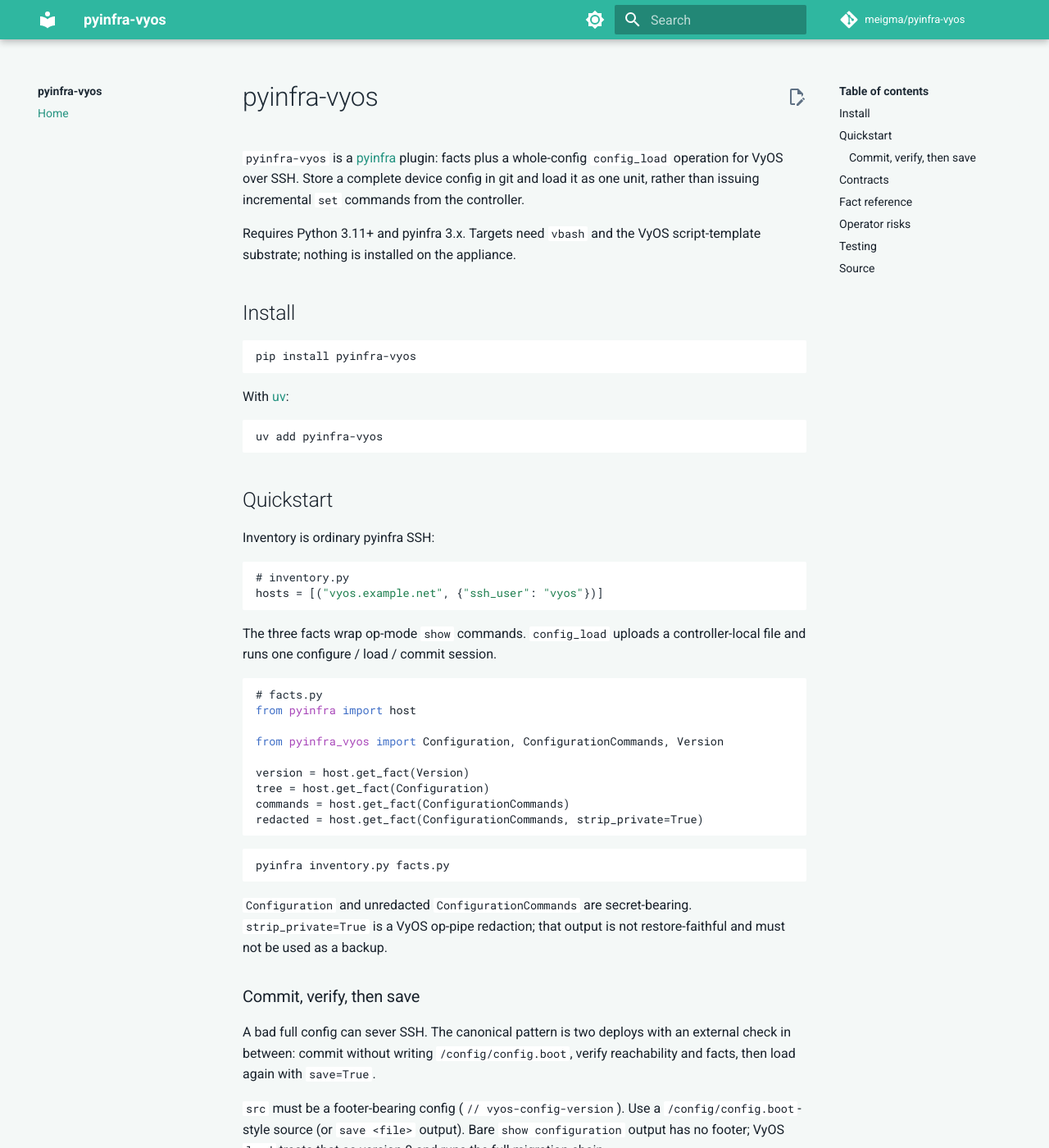
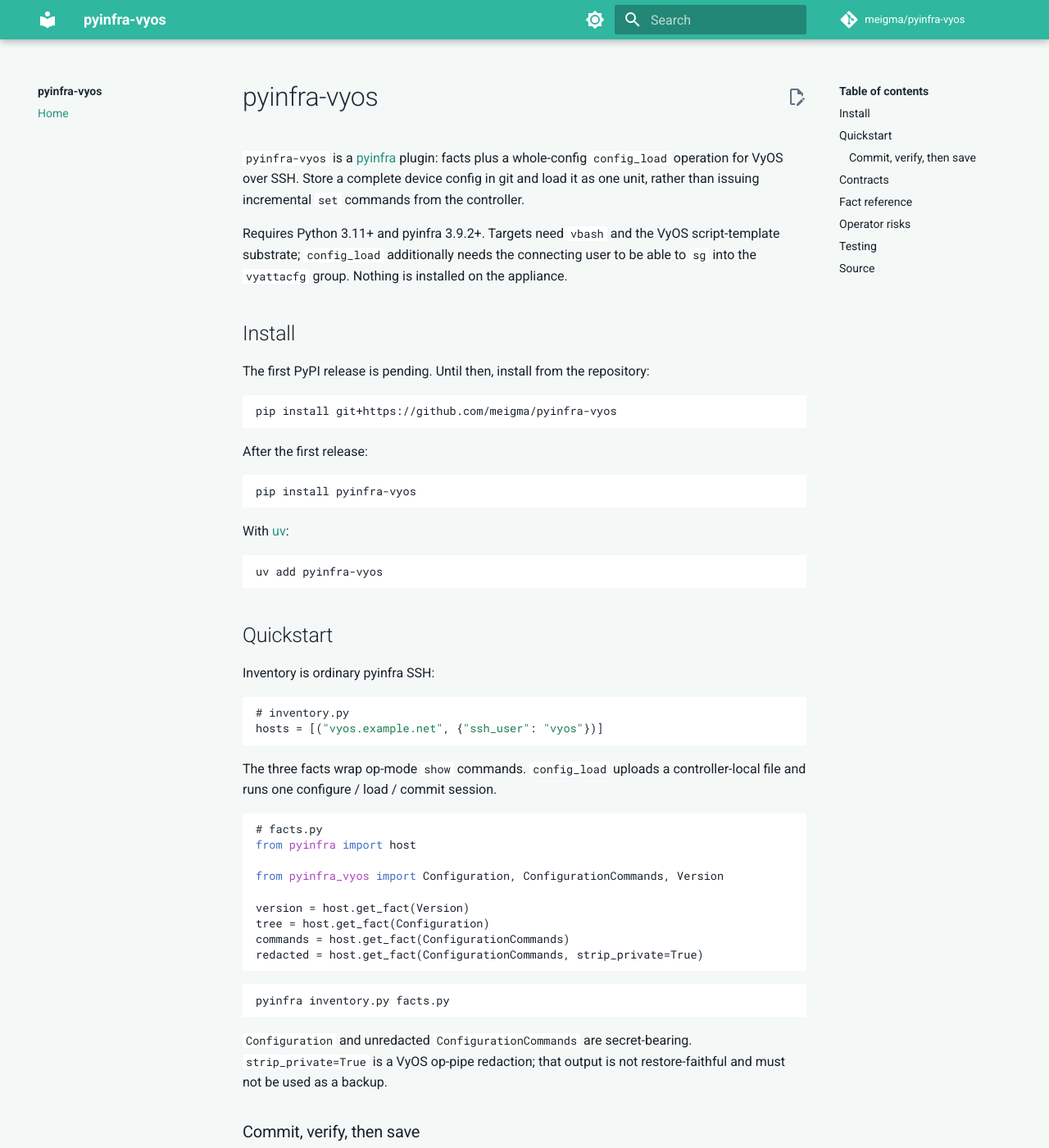
Before and after one commit to meigma/pyinfra-vyos, an MkDocs documentation site: the page built from docs/docs/index.md, in a window 1280 px wide and 1400 px high. Shown: the whole window at 82% size. Built offline with MkDocs 1.6.1 and Material for MkDocs 9.7.7, drawn with Linux system fonts in a browser that asks for light colours; comment, search, counter and statistics services are not loaded; some of the changed text lies outside the part shown.

Commit message:
docs: correct install, prerequisite, and footer wording

````diff
--- a/docs/docs/index.md
+++ b/docs/docs/index.md
@@ -11,10 +11,20 @@
 device config in git and load it as one unit, rather than issuing
 incremental `set` commands from the controller.
 
-Requires Python 3.11+ and pyinfra 3.x. Targets need `vbash` and the VyOS
-script-template substrate; nothing is installed on the appliance.
+Requires Python 3.11+ and pyinfra 3.9.2+. Targets need `vbash` and the VyOS
+script-template substrate; `config_load` additionally needs the connecting
+user to be able to `sg` into the `vyattacfg` group. Nothing is installed
+on the appliance.
 
 ## Install
+
+The first PyPI release is pending. Until then, install from the repository:
+
+```sh
+pip install git+https://github.com/meigma/pyinfra-vyos
+```
+
+After the first release:
 
 ```sh
 pip install pyinfra-vyos
@@ -64,7 +74,7 @@
 an external check in between: commit without writing `/config/config.boot`,
 verify reachability and facts, then load again with `save=True`.
 
-`src` must be a footer-bearing config (`// vyos-config-version`). Use a
+`src` should be a footer-bearing config (`// vyos-config-version`). Use a
 `/config/config.boot`-style source (or `save <file>` output). Bare
 `show configuration` output has no footer; VyOS `load` treats that as
 version 0 and runs the full migration chain.
````
Also changed, not shown: README.md.
